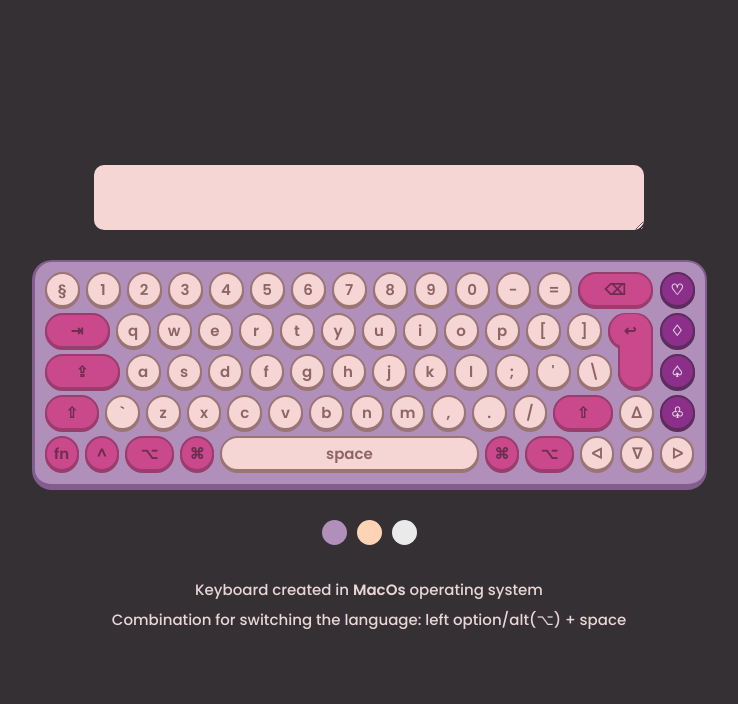
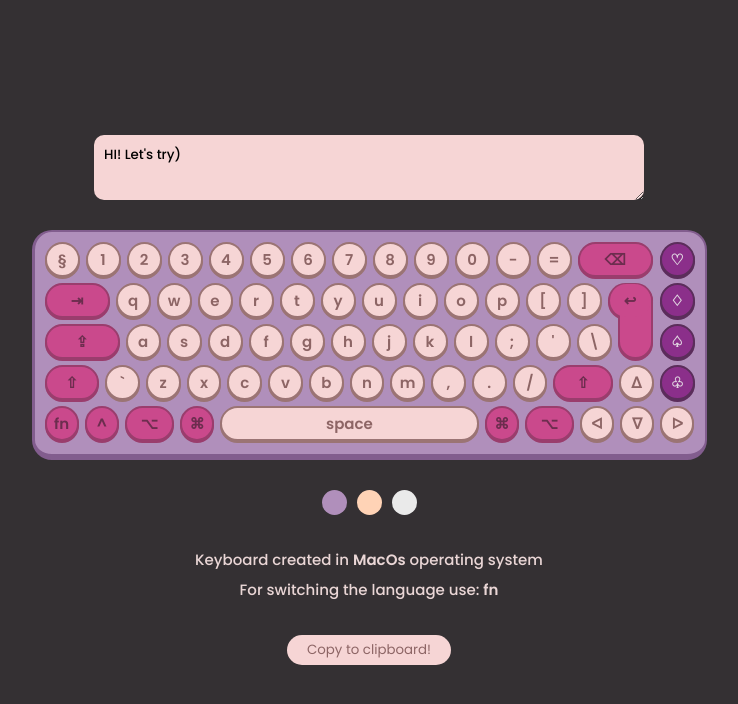
Before and after one commit to Luchiweb/virtual-keyboard, a website with bundled scripts: page index.html in a window 1280 px wide. Both pictures are taken after a click on the element 901 px from the left and 330 px from the top of the page. Shown: the whole page, without its empty margins (271-1009 px from the left). Built offline with nearby package versions, Linux system fonts and the light colour scheme.

Commit message:
fix: fix windows bug

```diff
--- a/css/style.css
+++ b/css/style.css
@@ -255,3 +255,15 @@ body {
   font-weight: 500;
   line-height: 200%;
 }
+.copy-button{
+  color: var(--standard-text-color);
+  background: var(--standard-color);
+  padding: 5px 20px;
+  border-radius: 20px;
+  transition: var(--main-transition);
+}
+.copy-button:disabled{
+  color: var(--standard-color);
+  background: var(--standard-text-color);
+  cursor: no-drop;
+}
--- a/js/script.js
+++ b/js/script.js
@@ -7,7 +7,7 @@ const root = document.documentElement;
 function createInput() {
   const newInput = document.createElement('textarea');
 
-  newInput.value = localStorage.getItem('text');
+  newInput.value = localStorage.getItem('text') || 'HI! Let\'s try)';
   newInput.name = 'input';
   newInput.id = 'input';
   newInput.classList.add('input');
@@ -30,6 +30,7 @@ class Keyboard {
     this.metaRight = null;
     this.metaLeft = null;
     this.lastButton = null;
+    this.fn = null;
     this.shiftActive = false;
     this.capsLockActive = false;
     this.isEng = true;
@@ -55,7 +56,7 @@ class Keyboard {
     this.initButtonListeners();
     this.createThemeButtons();
 
-    if (localStorage.getItem('language') === 'ru') this.setLanguage(true);
+    if (localStorage.getItem('language') === 'ru') this.setLanguage(null, true);
   }
 
   createKeys(row) {
@@ -101,7 +102,7 @@ class Keyboard {
   }
 
   onKeyDown(button) {
-    if (this.setLanguage()) return;
+    if (this.setLanguage(button)) return;
     this.checkCase();
 
     let symbol = this.getSymbol(button);
@@ -112,6 +113,7 @@ class Keyboard {
 
     const { selectionStart, selectionEnd } = input;
     const cursorPos = selectionStart;
+
     const textBeforeCursor = input.value.substring(0, cursorPos);
     const textAfterCursor = input.value.substring(cursorPos);
 
@@ -123,10 +125,9 @@ class Keyboard {
       }
     } else if (symbol !== '') {
       input.value = `${textBeforeCursor}${symbol}${textAfterCursor}`;
-      input.selectionStart = cursorPos + 1;
-      input.selectionEnd = cursorPos + 1;
+      input.setSelectionRange(cursorPos + 1, cursorPos + 1);
     }
-
+    input.focus();
     this.removeAll(textAfterCursor);
     localStorage.setItem('text', input.value);
   }
@@ -140,6 +141,7 @@ class Keyboard {
     this.backspace = document.querySelector('.Backspace');
     this.metaRight = document.querySelector('.MetaRight');
     this.metaLeft = document.querySelector('.MetaLeft');
+    this.fn = document.querySelector('.Fn');
   }
 
   getSymbol(button) {
@@ -225,11 +227,8 @@ class Keyboard {
     });
   }
 
-  setLanguage(isReload = false) {
-    if (
-      (this.altLeft.classList.contains('active')
-      && this.space.classList.contains('active')) || isReload
-    ) {
+  setLanguage(button, isReload = false) {
+    if (button === this.fn || isReload) {
       const eng = document.querySelectorAll('.eng');
       const ru = document.querySelectorAll('.rus');
 
@@ -297,12 +296,30 @@ function createDescription() {
   description.classList.add('description');
 
   description.innerHTML = `<p>Keyboard created in <b>MacOs</b> operating system</p>
-                           <p>Combination for switching the language: left option/alt(⌥) + space</p>`;
+                           <p>For switching the language use: <b>fn</b></p>`;
 
   body.appendChild(description);
+}
+function createCopyButton() {
+  const copyButton = document.createElement('button');
+  copyButton.classList.add('copy-button');
+
+  copyButton.innerText = 'Copy to clipboard!';
+
+  body.appendChild(copyButton);
+  copyButton.addEventListener('click', async () => {
+    await navigator.clipboard.writeText(input.value);
+    copyButton.innerText = 'Text copied successfully';
+    copyButton.disabled = true;
+    setTimeout(() => {
+      copyButton.innerText = 'Copy to clipboard!';
+      copyButton.disabled = false;
+    }, 2500);
+  });
 }
 
 const keyboard = new Keyboard();
 
 keyboard.createKeyboard();
 createDescription();
+createCopyButton();
```
